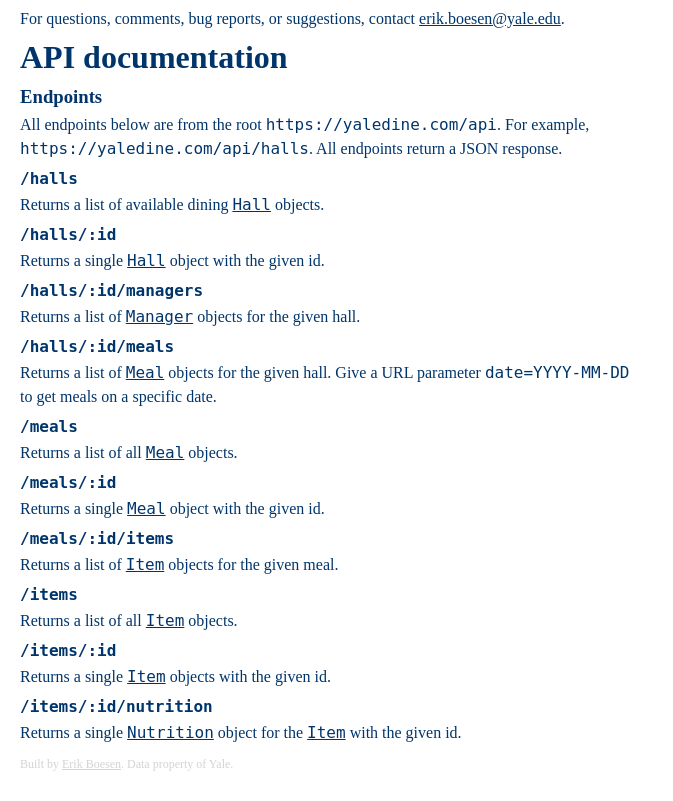
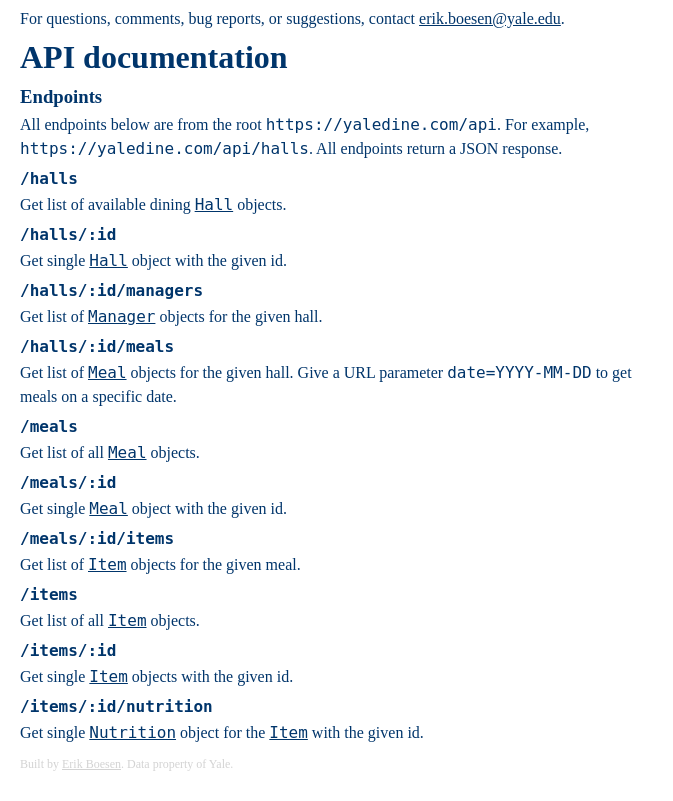
Before and after one commit to ErikBoesen/YaleDiningAPI, a Flask app: page / in a window 1280 px wide. Shown: the part 250-1051 px from the top of the page, without its empty margins (0-673 px from the left). Run offline with Flask 2, Linux system fonts and the light colour scheme; some web fonts are replaced.

Commit message:
Simplify wording of API docs

```diff
--- a/app/templates/index.html
+++ b/app/templates/index.html
@@ -8,23 +8,23 @@
 <h3>Endpoints</h3>
 <p>All endpoints below are from the root <code>https://yaledine.com/api</code>. For example, <code>https://yaledine.com/api/halls</code>. All endpoints return a JSON response.</p>
 <h4 name="endpoint_halls"><code>/halls</code></h4>
-<p>Returns a list of available dining <code><a href="#object_hall">Hall</a></code> objects.</p>
+<p>Get list of available dining <code><a href="#object_hall">Hall</a></code> objects.</p>
 <h4 name="endpoint_hall"><code>/halls/:id</code></h4>
-<p>Returns a single <code><a href="#object_hall">Hall</a></code> object with the given id.</p>
+<p>Get single <code><a href="#object_hall">Hall</a></code> object with the given id.</p>
 <h4 name="endpoint_hall_managers"><code>/halls/:id/managers</code></h4>
-<p>Returns a list of <code><a href="#object_manager">Manager</a></code> objects for the given hall.</p>
+<p>Get list of <code><a href="#object_manager">Manager</a></code> objects for the given hall.</p>
 <h4 name="endpoint_hall_meals"><code>/halls/:id/meals</code></h4>
-<p>Returns a list of <code><a href="#object_meal">Meal</a></code> objects for the given hall. Give a URL parameter <code>date=YYYY-MM-DD</code> to get meals on a specific date.</p>
+<p>Get list of <code><a href="#object_meal">Meal</a></code> objects for the given hall. Give a URL parameter <code>date=YYYY-MM-DD</code> to get meals on a specific date.</p>
 <h4 name="endpoint_meals"><code>/meals</code></h4>
-<p>Returns a list of all <code><a href="#object_meal">Meal</a></code> objects.</p>
+<p>Get list of all <code><a href="#object_meal">Meal</a></code> objects.</p>
 <h4 name="endpoint_meal"><code>/meals/:id</code></h4>
-<p>Returns a single <code><a href="#object_meal">Meal</a></code> object with the given id.</p>
+<p>Get single <code><a href="#object_meal">Meal</a></code> object with the given id.</p>
 <h4 name="endpoint_meal_items"><code>/meals/:id/items</code></h4>
-<p>Returns a list of <code><a href="#object_item">Item</a></code> objects for the given meal.</p>
+<p>Get list of <code><a href="#object_item">Item</a></code> objects for the given meal.</p>
 <h4 name="endpoint_items"><code>/items</code></h4>
-<p>Returns a list of all <code><a href="#object_item">Item</a></code> objects.</p>
+<p>Get list of all <code><a href="#object_item">Item</a></code> objects.</p>
 <h4 name="endpoint_item"><code>/items/:id</code></h4>
-<p>Returns a single <code><a href="#object_item">Item</a></code> objects with the given id.</p>
+<p>Get single <code><a href="#object_item">Item</a></code> objects with the given id.</p>
 <h4 name="endpoint_item_nutrition"><code>/items/:id/nutrition</code></h4>
-<p>Returns a single <code><a href="#object_nutrition">Nutrition</a></code> object for the <code><a href="#object_item">Item</a></code> with the given id.</p>
+<p>Get single <code><a href="#object_nutrition">Nutrition</a></code> object for the <code><a href="#object_item">Item</a></code> with the given id.</p>
 {% endblock %}
```
